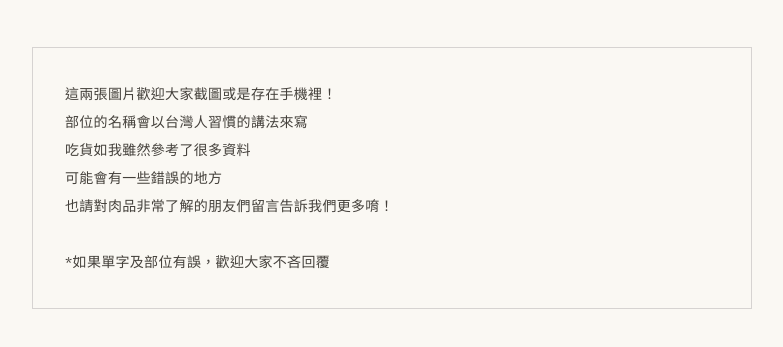
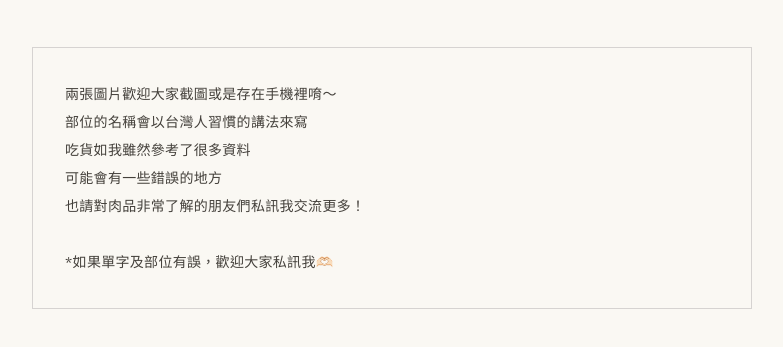
Before and after one commit to ednawang-cyber/ednakrdiary-linkinbio, a Next.js app: page /meat-guide in a window 1280 px wide. Shown: the part 1114-1461 px from the top of the page, without its empty margins (248-1031 px from the left). Built offline with nearby package versions, Linux system fonts and the light colour scheme.

Commit message:
Update meat guide page note text
- Revise closing note to invite direct messages for corrections and discussion

```diff
--- a/app/meat-guide/page.tsx
+++ b/app/meat-guide/page.tsx
@@ -39,13 +39,13 @@ export default function MeatGuidePage() {
         </div>
 
         <div className="mt-12 border border-stone-300 p-6 md:p-8 text-sm text-stone-700 leading-loose whitespace-pre-line">
-          {`這兩張圖片歡迎大家截圖或是存在手機裡！
+          {`兩張圖片歡迎大家截圖或是存在手機裡唷～
 部位的名稱會以台灣人習慣的講法來寫
 吃貨如我雖然參考了很多資料
 可能會有一些錯誤的地方
-也請對肉品非常了解的朋友們留言告訴我們更多唷！
+也請對肉品非常了解的朋友們私訊我交流更多！
 
-*如果單字及部位有誤，歡迎大家不吝回覆`}
+*如果單字及部位有誤，歡迎大家私訊我🫶🏻`}
         </div>
       </div>
     </main>
```
